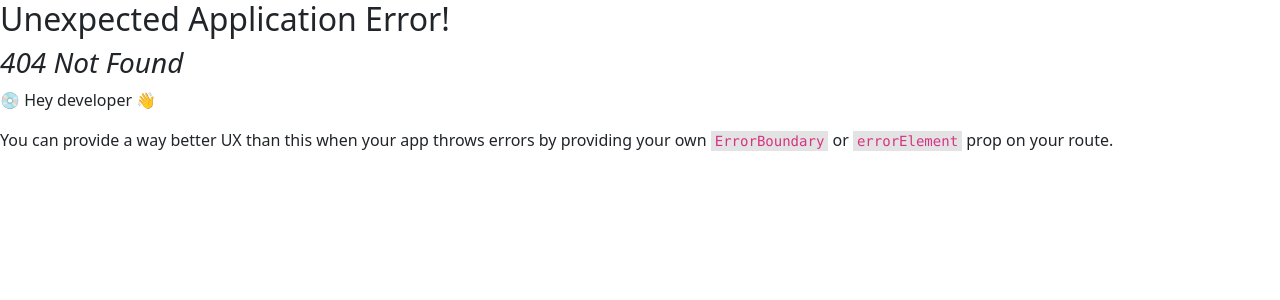
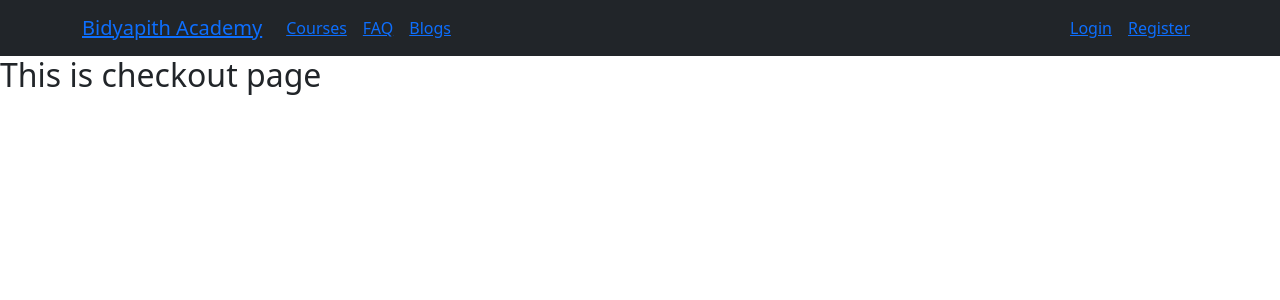
Before and after one commit to mustafa-arkan/bidyapith-clientside, a React (Create React App) app: page /checkout in a window 1280 px wide. Before the commit this address had no page. Shown: the top 300 px of the page. Built offline with nearby package versions, Linux system fonts and the light colour scheme.

Commit message:
auth start

```diff
--- a/src/index.js
+++ b/src/index.js
@@ -5,11 +5,12 @@ import App from './App';
 import reportWebVitals from './reportWebVitals';
 import 'bootstrap/dist/css/bootstrap.min.css';
 
+
 const root = ReactDOM.createRoot(document.getElementById('root'));
 root.render(
   <React.StrictMode>
-    <App />
-  </React.StrictMode>
+  <App />
+</React.StrictMode>
 );
 
 // If you want to start measuring performance in your app, pass a function
--- a/src/pages/Login/Login.js
+++ b/src/pages/Login/Login.js
@@ -1,9 +1,20 @@
 import React from 'react';
 
 const Login = () => {
+
+
+
+
     return (
         <div>
-            <h2>This is login page</h2>
+
+
+
+
+
+
+
+
         </div>
     );
 };
--- /dev/null
+++ b/src/pages/Shared/Checkout/Checkout.js
@@ -0,0 +1,15 @@
+import React from 'react';
+
+const Checkout = () => {
+    return (
+        <div>
+
+<h2>This is checkout page</h2>
+
+
+
+        </div>
+    );
+};
+
+export default Checkout;
--- a/src/pages/Shared/CourseCard/CourseCard.js
+++ b/src/pages/Shared/CourseCard/CourseCard.js
@@ -1,9 +1,10 @@
 import React from 'react';
 import Card from 'react-bootstrap/Card';
 import Button from 'react-bootstrap/Button';
+import { Link } from 'react-router-dom';
 
 
-const CourseCard = ({news}) => {
+const CourseCard = ({news,checkout}) => {
     return (
         <div className='' >
             <h3 className='fst-italic container'>{news.title} is our most demanding course.Most of our student liked this course.It's a job focused basic to advanced {news.name} course.</h3>
@@ -37,8 +38,8 @@ const CourseCard = ({news}) => {
 
 </div>
 
-
-      <Button className='w-50 ms-3 mb-2' variant="warning">Get Premium Access</Button>
+{/* <Button className='w-50' variant="warning"><Link to='checkout'  >get</Link></Button> */}
+      <Button className='w-50 ms-3 mb-2' variant="warning"><Link to='checkout'>Get Premium Access</Link></Button>
     </Card>
         </div>
     );
--- a/src/pages/Shared/Header/Header.js
+++ b/src/pages/Shared/Header/Header.js
@@ -1,9 +1,11 @@
 import React from 'react';
+
 
 import Container from 'react-bootstrap/Container';
 import Nav from 'react-bootstrap/Nav';
 import Navbar from 'react-bootstrap/Navbar';
 import { Link } from 'react-router-dom';
+
 
 
 
@@ -29,6 +31,9 @@ const Header = () => {
 
           </Nav>
           <Nav>
+
+
+
           <Nav.Link href="#features"><Link to='/login'>Login</Link></Nav.Link>
           <Nav.Link href="#features"><Link to='/register'>Register</Link></Nav.Link>
           </Nav>
```
Also changed, not shown: src/Route/Route.js (+11 -0 lines), src/pages/Category/Category.js (+10 -0 lines).
